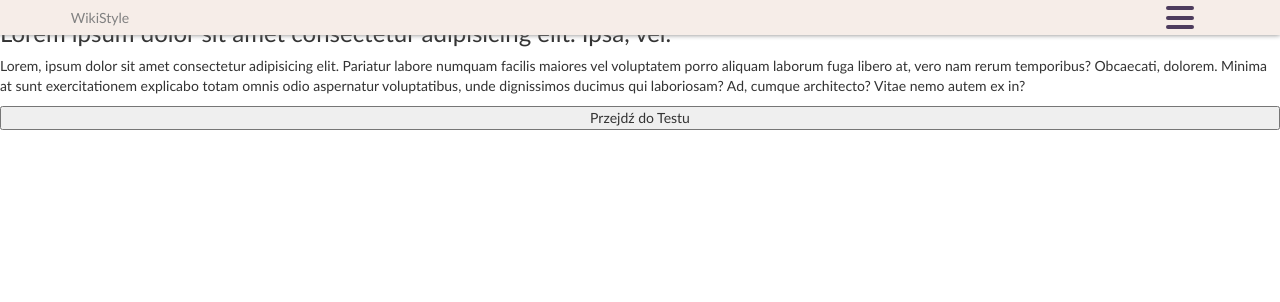
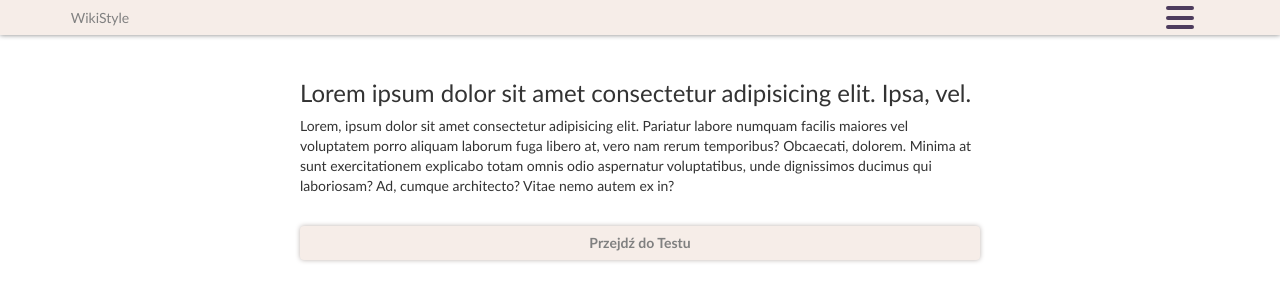
Before and after one commit to PracaInzynierska2023/PracaInzynierskaFront, an Angular app: page /home in a window 1280 px wide. Shown: the top 302 px of the page. Built offline with nearby package versions, Linux system fonts and the light colour scheme.

Commit message:
feat: styles home component:

```diff
--- a/src/app/home/home.component.html
+++ b/src/app/home/home.component.html
@@ -1,10 +1,14 @@
-<div class="app-page-main-container">
-  <h3 >Lorem ipsum dolor sit amet consectetur adipisicing elit. Ipsa, vel.</h3>
-  <p>Lorem, ipsum dolor sit amet consectetur adipisicing elit. Pariatur labore numquam facilis maiores vel voluptatem porro aliquam laborum fuga libero at, vero nam rerum temporibus? Obcaecati, dolorem. Minima at sunt exercitationem explicabo totam omnis odio aspernatur voluptatibus, unde dignissimos ducimus qui laboriosam? Ad, cumque architecto? Vitae nemo autem ex in?</p>
-  <button
-    class="app-button-primary"
-    [routerLink]="'/test'"
-  >
-  Przejdź do Testu
-</button>
+<div class="full-width-flex-container">
+  <div class="home-container">
+
+    <h3 >Lorem ipsum dolor sit amet consectetur adipisicing elit. Ipsa, vel.</h3>
+    <p>Lorem, ipsum dolor sit amet consectetur adipisicing elit. Pariatur labore numquam facilis maiores vel voluptatem porro aliquam laborum fuga libero at, vero nam rerum temporibus? Obcaecati, dolorem. Minima at sunt exercitationem explicabo totam omnis odio aspernatur voluptatibus, unde dignissimos ducimus qui laboriosam? Ad, cumque architecto? Vitae nemo autem ex in?</p>
+
+    <button
+      class="btn"
+      [routerLink]="'/test'">
+      Przejdź do Testu
+    </button>
+
+  </div>
 </div>
--- a/src/app/home/home.component.scss
+++ b/src/app/home/home.component.scss
@@ -0,0 +1,24 @@
+@import '../../sass/variables';
+
+.home-container {
+  margin-top: 5rem;
+  max-width: 70rem;
+  padding: 1rem;
+}
+
+.btn {
+  margin-top:2rem;
+  background-color: $secondary-color;
+  color:gray;
+  font-weight: 600;
+  box-shadow: 0px 0px 5px 0px $secondary-dark-color;
+
+  transition: scale 500ms ease-out 0ms;
+}
+
+@media (pointer: fine) or (pointer: none) {
+  .btn:hover {
+    outline: 2px solid $secondary-dark-color;
+    scale: 105%;
+  }
+}
--- a/src/sass/_variables.scss
+++ b/src/sass/_variables.scss
@@ -7,3 +7,4 @@ $hamburger-color:#4d3c5d;
 
 $dominant-color: white;
 $secondary-color:#f6ede8;
+$secondary-dark-color:#bcb4b0;
--- a/src/sass/styles.scss
+++ b/src/sass/styles.scss
@@ -12,33 +12,10 @@
   width:100%;
   display: flex;
   flex-direction: column;
-  justify-content: center;
+  align-items: center;
 }
 
-// .app-page-main-container {
-//   max-width: 90rem;
-//   width: 90vw;
-// }
 
-// //Primary button
-// .app-button-primary {
-//   padding: 10px;
-//   border: none;
-//   border-radius: 2rem;
-//   background-color: $accent-contrast-color;
-//   width: 15rem;
-//   height: 7rem;
-//   margin-bottom: 10px;
-//   box-shadow: 0px 0px 10px 1px $accent-color;
-// }
-
-// @media (pointer: fine) or (pointer: none) {
-//   .app-button-primary:hover {
-//     color: white;
-//     font-size: bold;
-//     background-color: $complementary-background-color;
-//   }
-// }
 
 // //Answer primary
 // .app-answer-primary {
```
